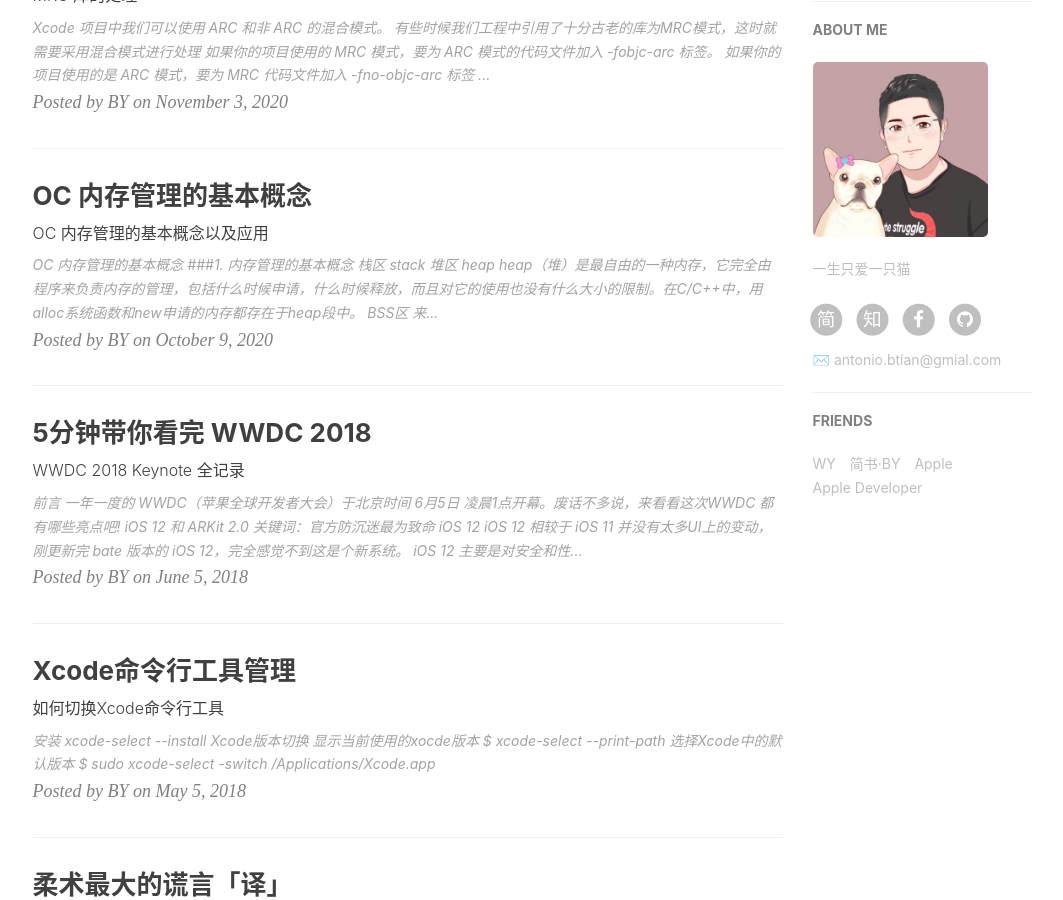
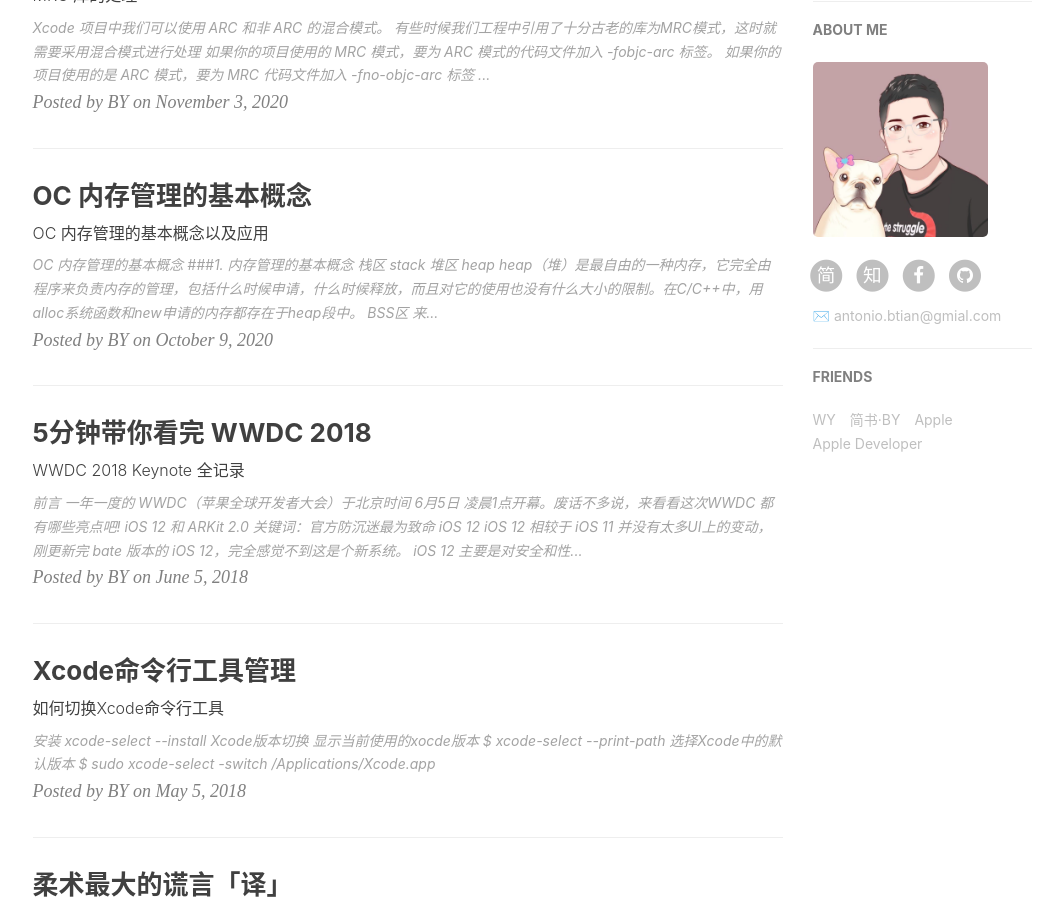
Before and after one commit to antoniotian/antoniotian.github.io, a Jekyll site: the page built from index.html, in a window 1280 px wide and 900 px high, scrolled down 788 px. Shown: the whole window, without its empty margins (135-1198 px from the left). Built offline with Jekyll 4.4.1, drawn with Linux system fonts in a browser that asks for light colours; nearby versions of some CDN libraries; the list of posts is cut into pages by our own code; comment, search, counter and statistics services are not loaded.

Commit message:
Update _config.yml

```diff
--- a/_config.yml
+++ b/_config.yml
@@ -12,7 +12,7 @@
 
 # Sidebar settings
 sidebar: true  # whether or not using Sidebar.
-sidebar-about-description: "一生只爱一只猫"
+#sidebar-about-description: "一生只爱一只猫"  # The text will show bellow the avatar
 sidebar-avatar: /img/avatar-me.jpg  # use absolute URL, seeing it's used in both `/` and `/about/`
 
 
```
